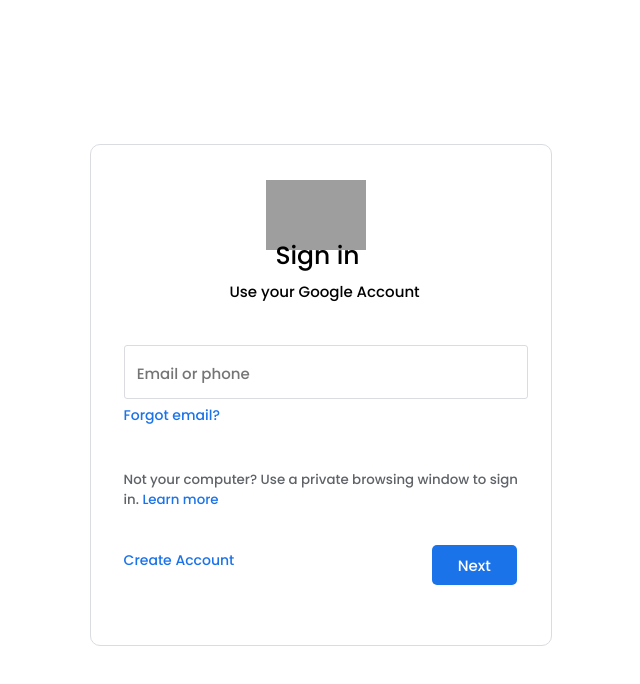
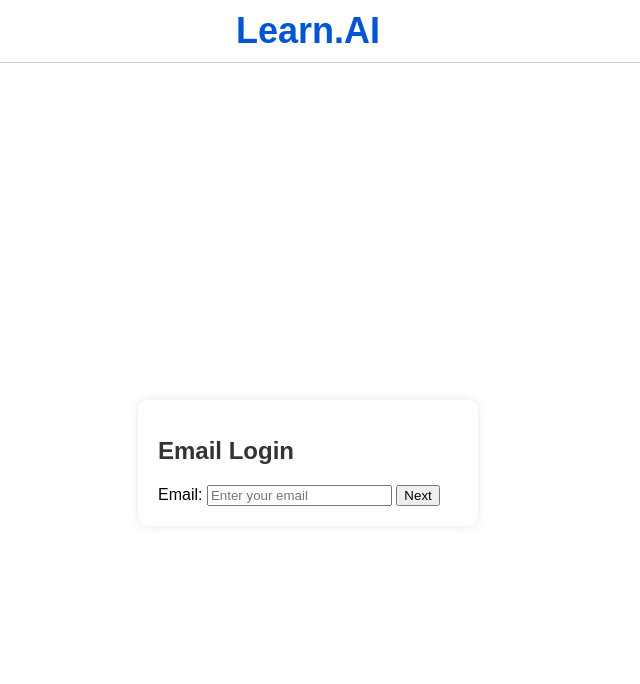
Before and after one commit to faanglLearnAi/LearnAI, a website: page email_login.html in a window 1280 px wide. Shown: the whole page, without its empty margins (332-972 px from the left). Drawn offline with Linux system fonts and the light colour scheme; grey boxes are pictures that could not be loaded.

Commit message:
Update email_login.html

```diff
--- a/email_login.html
+++ b/email_login.html
@@ -3,30 +3,32 @@
 <head>
     <meta charset="UTF-8">
     <meta name="viewport" content="width=device-width, initial-scale=1.0">
-    <title>Learn.AI</title>
-    <link rel="stylesheet" href="email.css">
-    <style>
-        @import url('https://fonts.googleapis.com/css2?family=Poppins:wght@500&display=swap');
-    </style>
+    <title>Email Login</title>
+    <link rel="stylesheet" href="loginedit.css">
 </head>
 <body>
-    <div class="background-image"></div>
-    <div class="login-box">
-        <img src='https://cdn.vox-cdn.com/thumbor/Pkmq1nm3skO0-j693JTMd7RL0Zk=/0x0:2012x1341/1200x800/filters:focal(0x0:2012x1341)/cdn.vox-cdn.com/uploads/chorus_image/image/47070706/google2.0.0.jpg' alt="Google Logo">
-        <h1 style="font-weight: normal;">Sign in</h1>
-        <x1>Use your Google Account</x1>
-
-        <form action="/store_email" method="post">
-            <input type="text" name="email" placeholder="Email or phone" required>
-            <button type="submit">Next</button>
-        </form>
-
-        <x2>Forgot email?</x2>
-
-        <small>Not your computer? Use a private browsing window to sign<br> in.<span> Learn more</span></small>
-
-        <x3>Create Account</x3>
+    <header>
+        <h1>Learn.AI</h1>
+    </header>
+    <div class="login-container">
+        <div class="login-form">
+            <h1>Email Login</h1>
+            <form id="emailForm">
+                <label for="email">Email:</label>
+                <input type="email" id="email" name="email" placeholder="Enter your email" required>
+                <button type="submit">Next</button>
+            </form>
+        </div>
     </div>
-
+    <script>
+        document.getElementById('emailForm').addEventListener('submit', function(e) {
+            e.preventDefault();
+            const email = document.getElementById('email').value;
+            localStorage.setItem('email', email);
+            window.location.href = 'password.html';
+        });
+    </script>
 </body>
 </html>
+
+</html>
```
